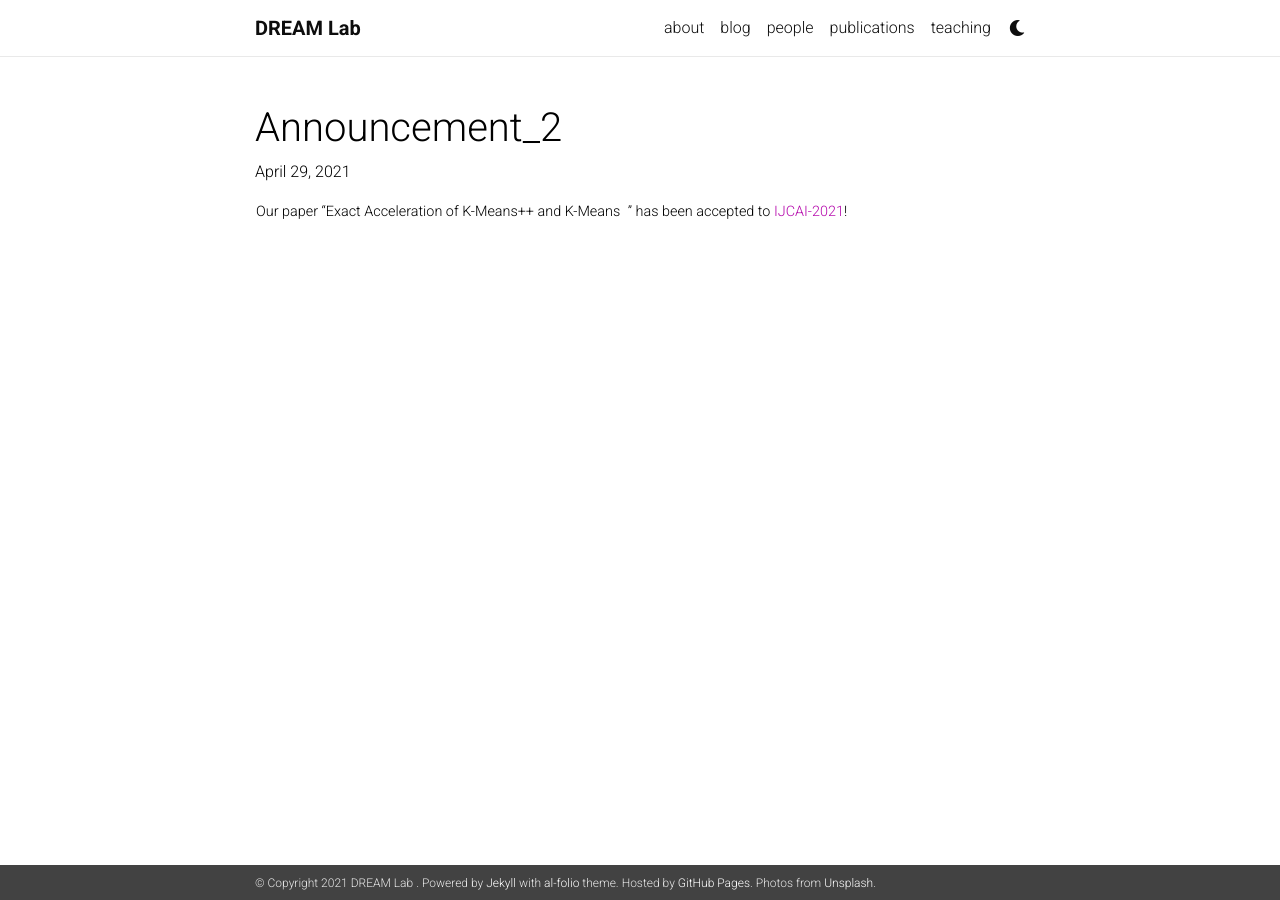
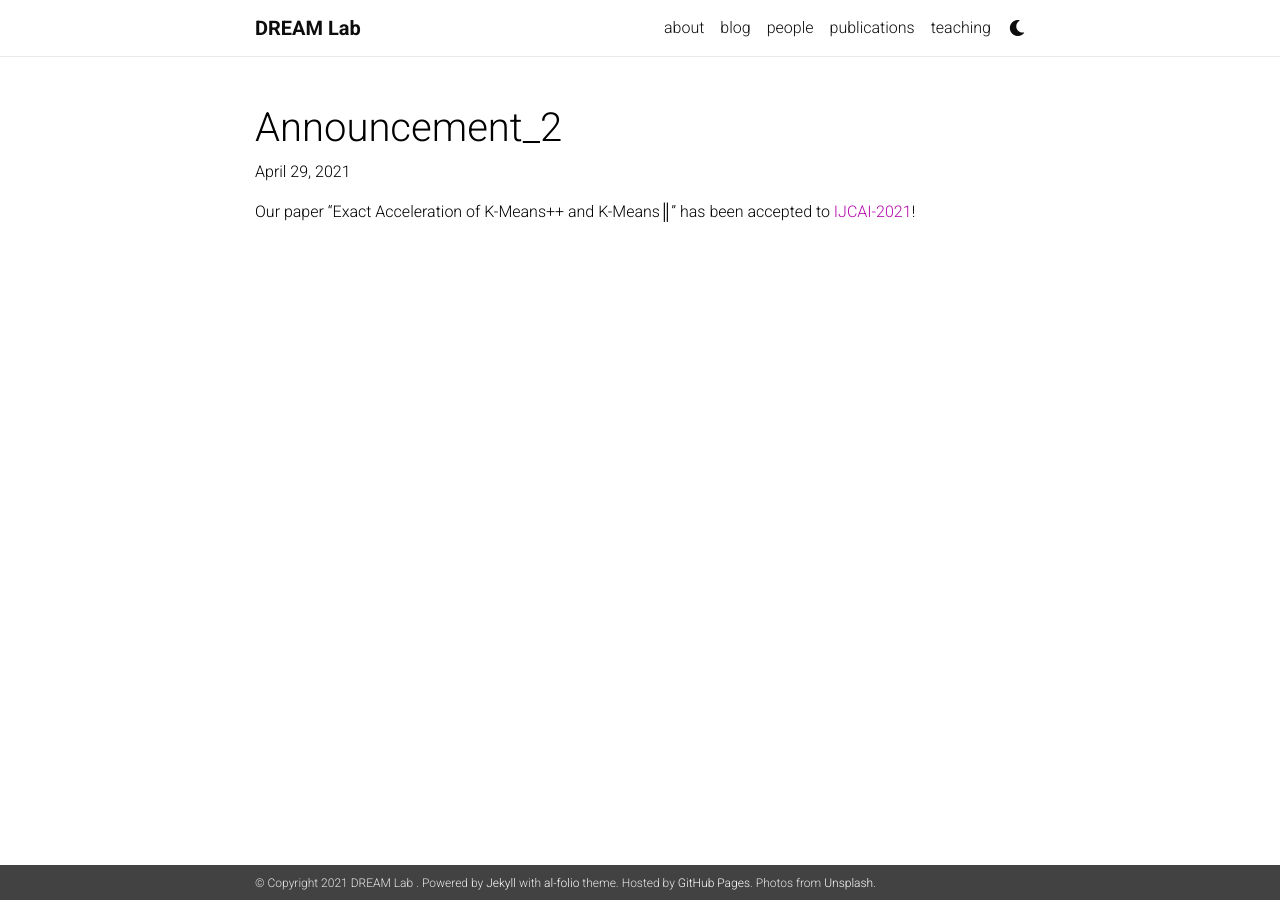
Before and after one commit to UMBC-DREAM-Lab/UMBC-DREAM-Lab.github.io, a Jekyll site: the page built from _news/announcement_2.md, in a window 1280 px wide. Built offline with Jekyll 4.4.1, drawn with Linux system fonts in a browser that asks for light colours; nearby versions of some CDN libraries; a style sheet for code colours, icons or effects is not loaded.

```diff
--- a/_news/announcement_2.md
+++ b/_news/announcement_2.md
@@ -3,4 +3,4 @@ layout: post
 date: 2021-4-29 15:59:00-0400
 inline: true
 ---
-Our paper "Exact Acceleration of K-Means++ and K-Means||" has been accepted to [IJCAI-2021](https://ijcai-21.org/)!
+Our paper "Exact Acceleration of K-Means++ and K-Means║" has been accepted to [IJCAI-2021](https://ijcai-21.org/)!
```
